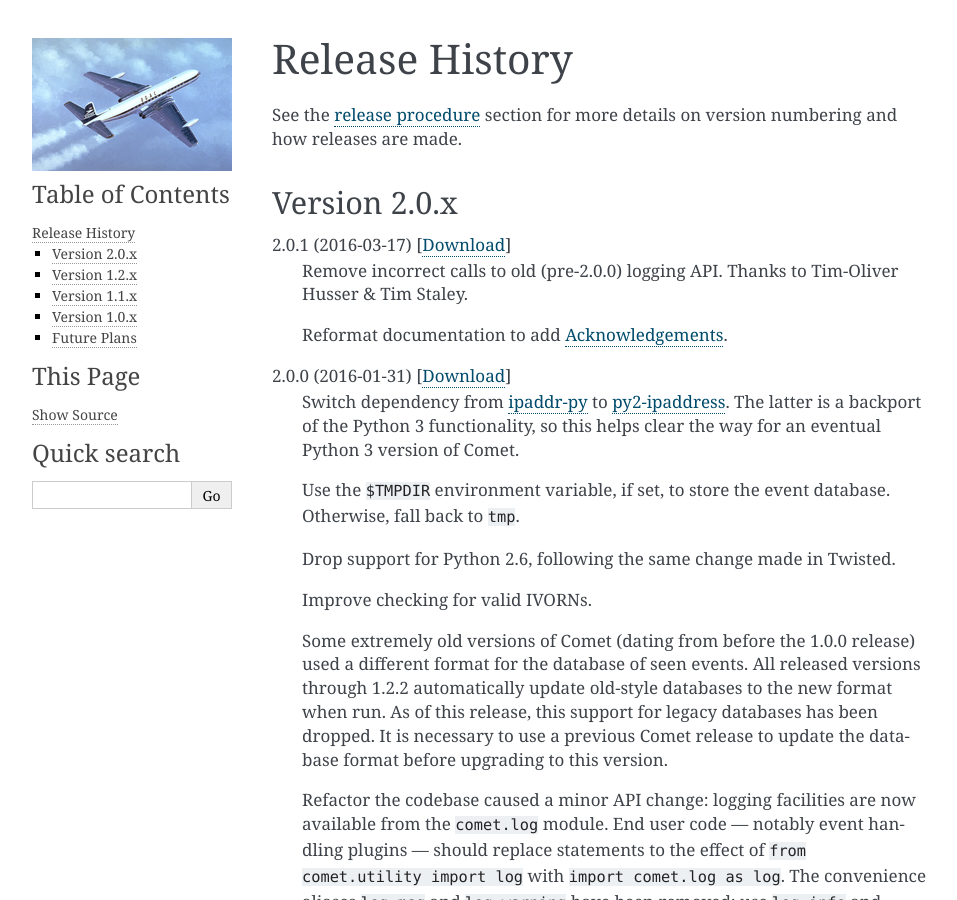
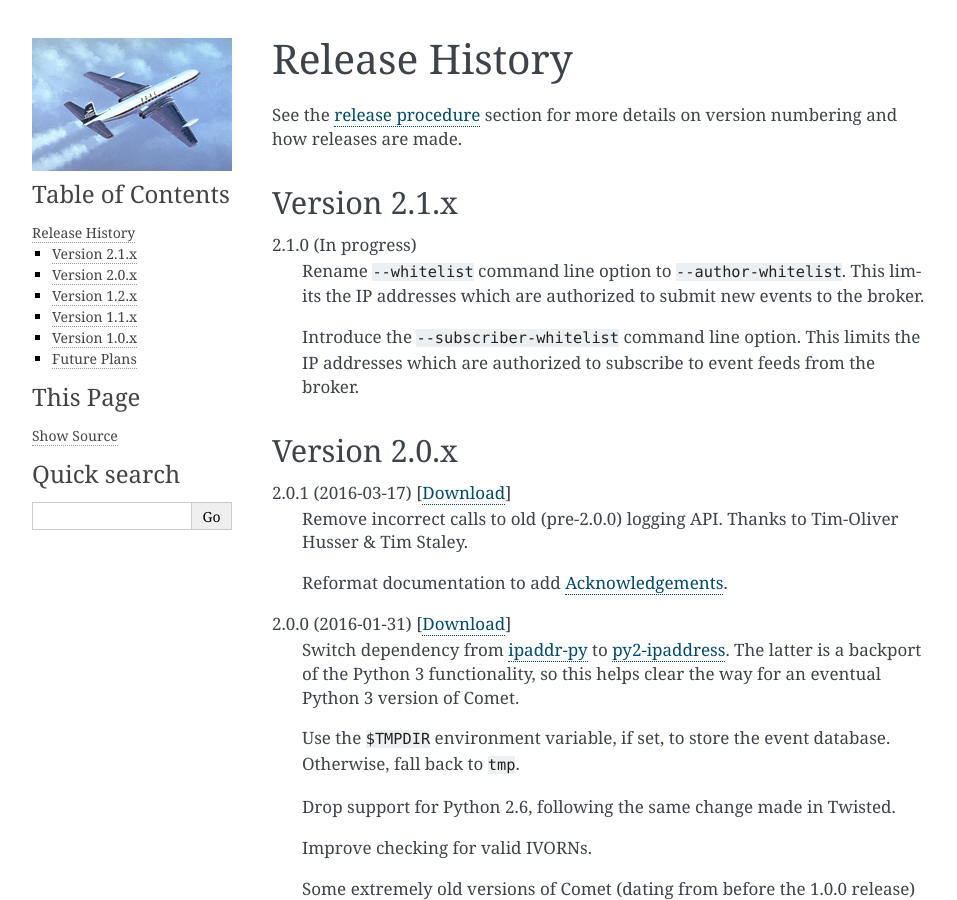
Before and after one commit to jdswinbank/Comet, a Sphinx documentation site: the page built from docs/history.rst, in a window 1280 px wide and 900 px high. Shown: the whole window, without its empty margins (148-1105 px from the left). Built offline with Sphinx 7.4.7, drawn with Linux system fonts in a browser that asks for light colours.

Commit message:
Update history to reflect whitelist changes.

```diff
--- a/docs/history.rst
+++ b/docs/history.rst
@@ -5,6 +5,18 @@ Release History
 
 See the :ref:`release procedure <sec-release>` section for more details on
 version numbering and how releases are made.
+
+Version 2.1.x
+-------------
+
+2.1.0 (In progress)
+    Rename ``--whitelist`` command line option to ``--author-whitelist``. This
+    limits the IP addresses which are authorized to submit new events to the
+    broker.
+
+    Introduce the ``--subscriber-whitelist`` command line option. This limits
+    the IP addresses which are authorized to subscribe to event feeds from the
+    broker.
 
 Version 2.0.x
 -------------
```
